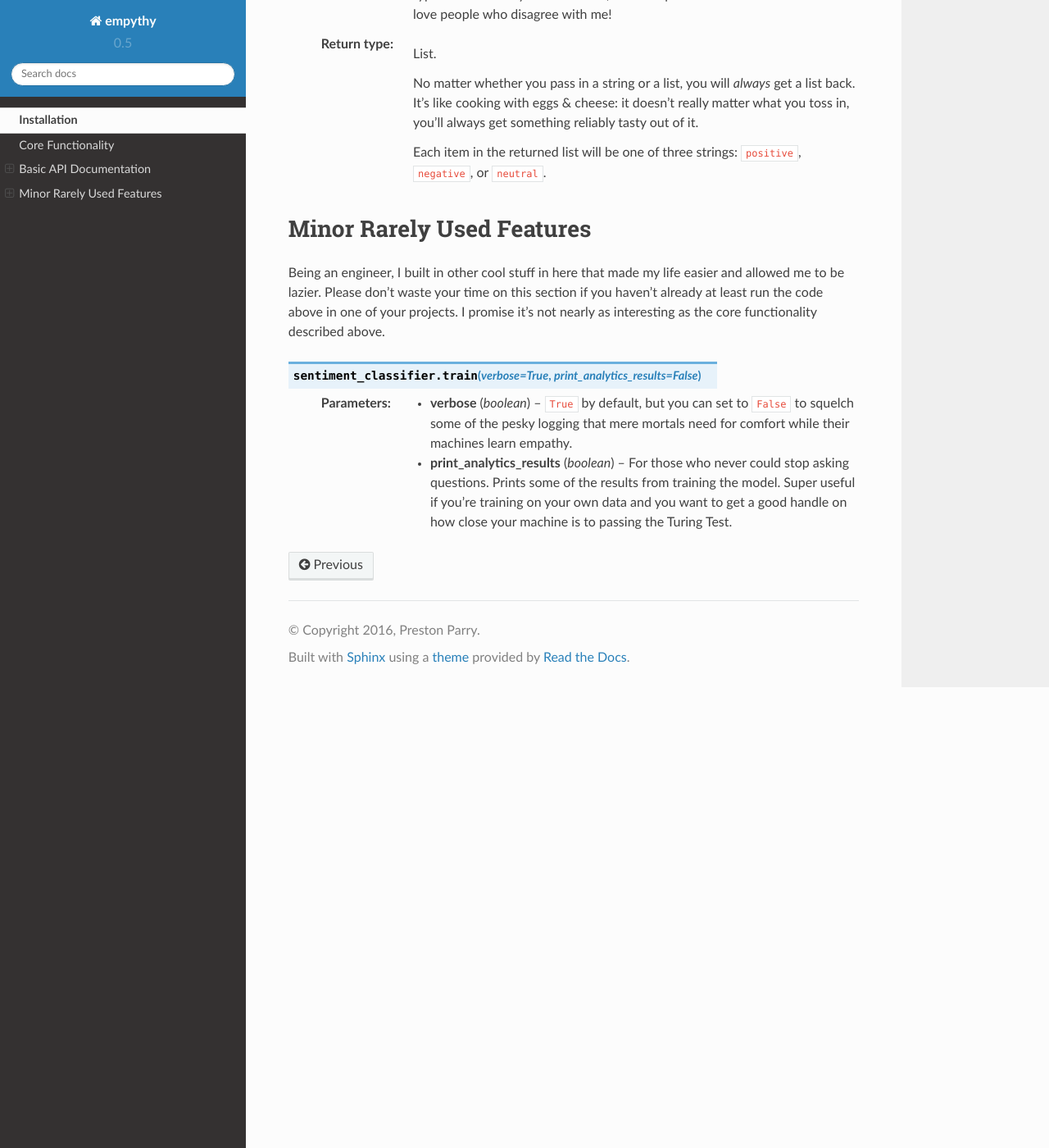
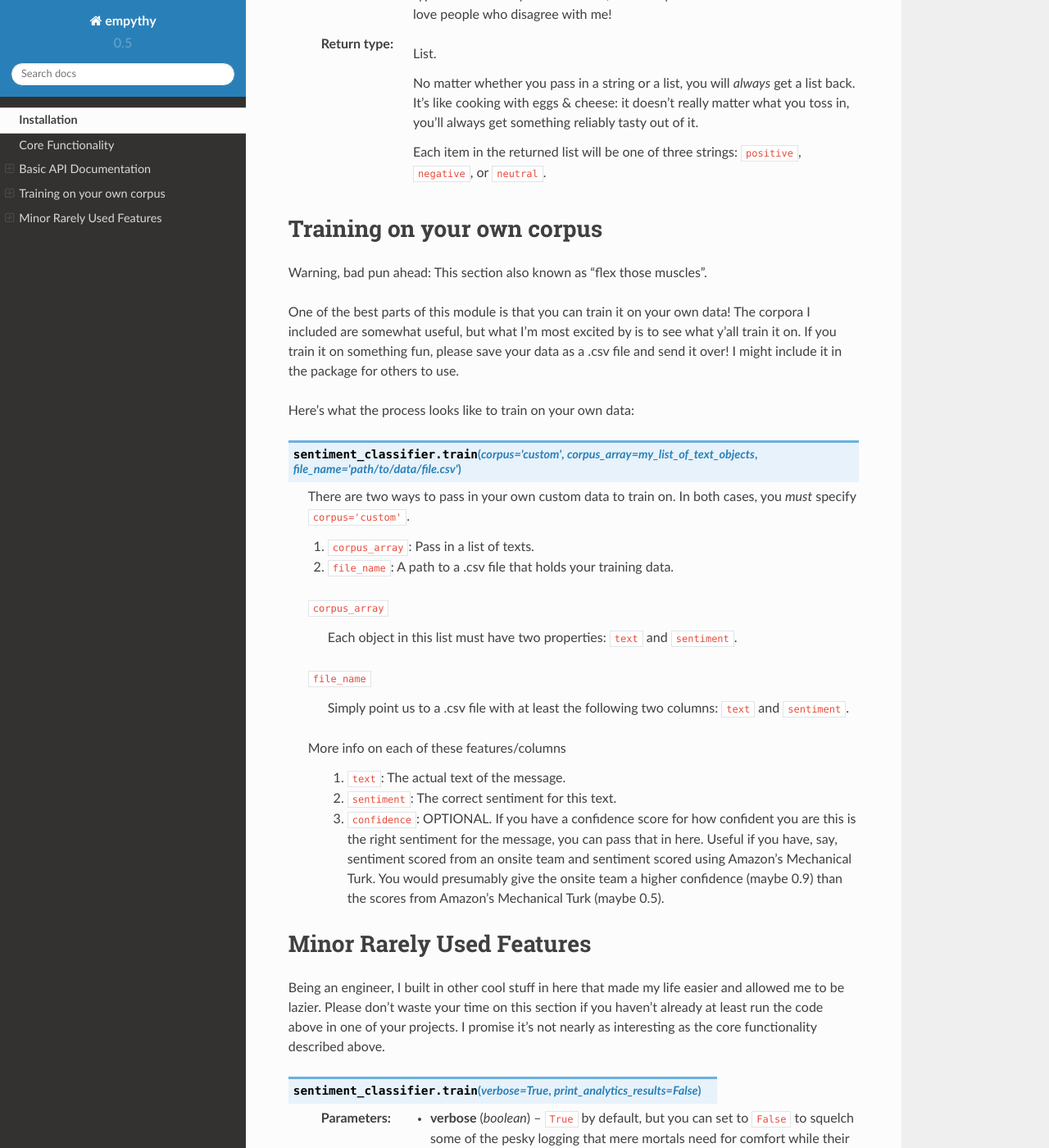
Before and after one commit to ClimbsRocks/empythy, a Sphinx documentation site: the page built from docs/core-functionality.rst, in a window 1280 px wide and 1400 px high, scrolled down 1749 px. Shown: the whole window at 82% size. Built offline with Sphinx 7.4.7 and the Read the Docs theme 2.0.0, drawn with Linux system fonts in a browser that asks for light colours.

Commit message:
adds notes on training on your own corpus

```diff
--- a/docs/core-functionality.rst
+++ b/docs/core-functionality.rst
@@ -73,6 +73,36 @@ First, you must instantiate a new EmpathyMachines object. Convention is to save
     Each item in the returned list will be one of three strings: ``positive``, ``negative``, or ``neutral``.
 
 
+Training on your own corpus
+============================
+
+Warning, bad pun ahead: This section also known as "flex those muscles".
+
+One of the best parts of this module is that you can train it on your own data! The corpora I included are somewhat useful, but what I'm most excited by is to see what y'all train it on. If you train it on something fun, please save your data as a .csv file and send it over! I might include it in the package for others to use.
+
+Here's what the process looks like to train on your own data:
+
+.. py:method:: sentiment_classifier.train(corpus='custom', corpus_array=my_list_of_text_objects, file_name='path/to/data/file.csv')
+
+  There are two ways to pass in your own custom data to train on. In both cases, you *must* specify ``corpus='custom'``.
+
+  #. ``corpus_array``: Pass in a list of texts.
+  #. ``file_name``: A path to a .csv file that holds your training data.
+
+
+  ``corpus_array``
+
+    Each object in this list must have two properties: ``text`` and ``sentiment``.
+
+  ``file_name``
+
+    Simply point us to a .csv file with at least the following two columns: ``text`` and ``sentiment``.
+
+  More info on each of these features/columns
+
+    #. ``text``: The actual text of the message.
+    #. ``sentiment``: The correct sentiment for this text.
+    #. ``confidence``: OPTIONAL. If you have a confidence score for how confident you are this is the right sentiment for the message, you can pass that in here. Useful if you have, say, sentiment scored from an onsite team and sentiment scored using Amazon's Mechanical Turk. You would presumably give the onsite team a higher confidence (maybe 0.9) than the scores from Amazon's Mechanical Turk (maybe 0.5).
 
 
 
```
